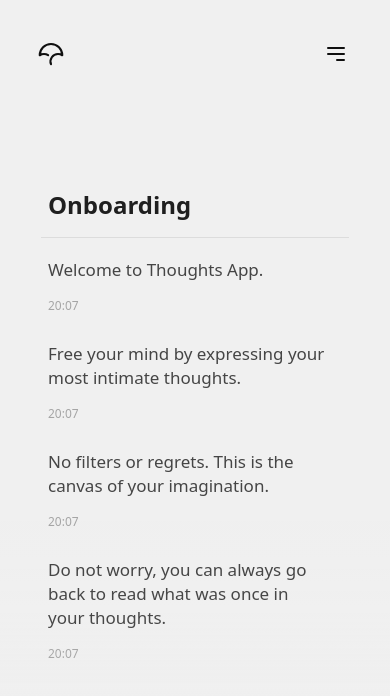
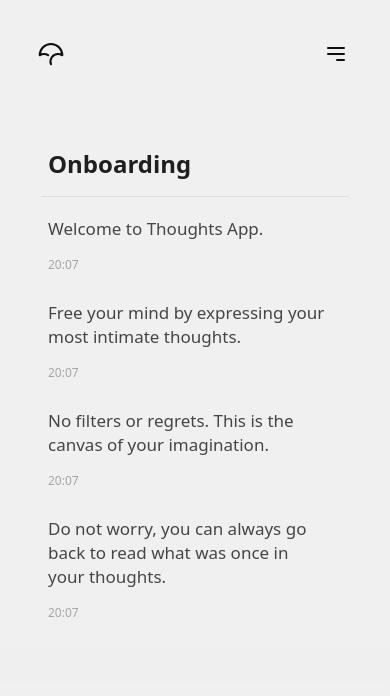
Before and after one commit to frankivann/your-thoughts, a React (Vite) app: page / in a window 390 px wide. Shown: the top 696 px of the page. Built offline with nearby package versions, Linux system fonts and the light colour scheme.

Commit message:
fix styles

```diff
--- a/src/styles/app.css
+++ b/src/styles/app.css
@@ -237,7 +237,7 @@ main {
   margin: 0 auto;
 
   min-height: 100vh;
-  padding: 80px 36px 120px;
+  padding: clamp(35px, 10vw, 80px) 36px;
 
   opacity: 0;
   animation: fadeIn 0.3s ease-in forwards;
```
